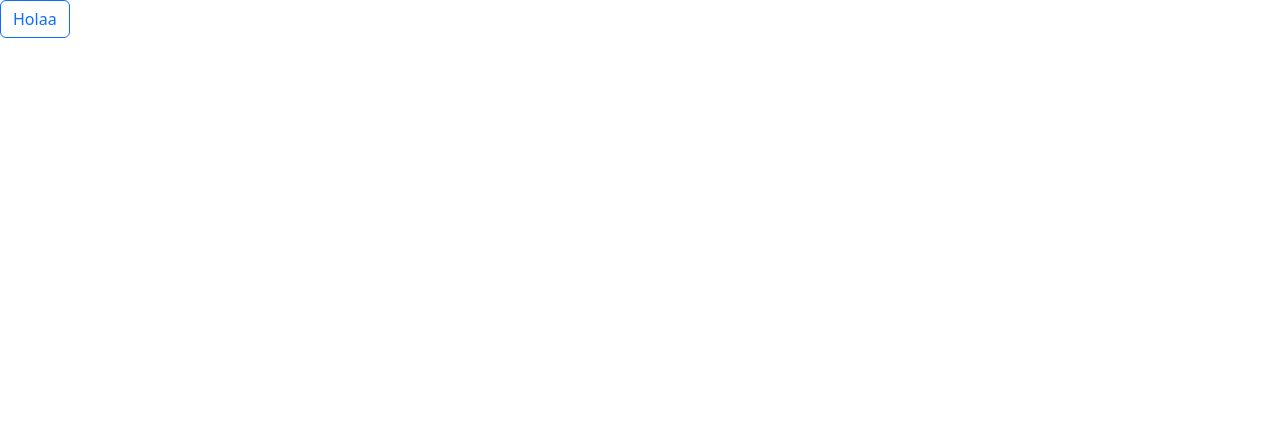
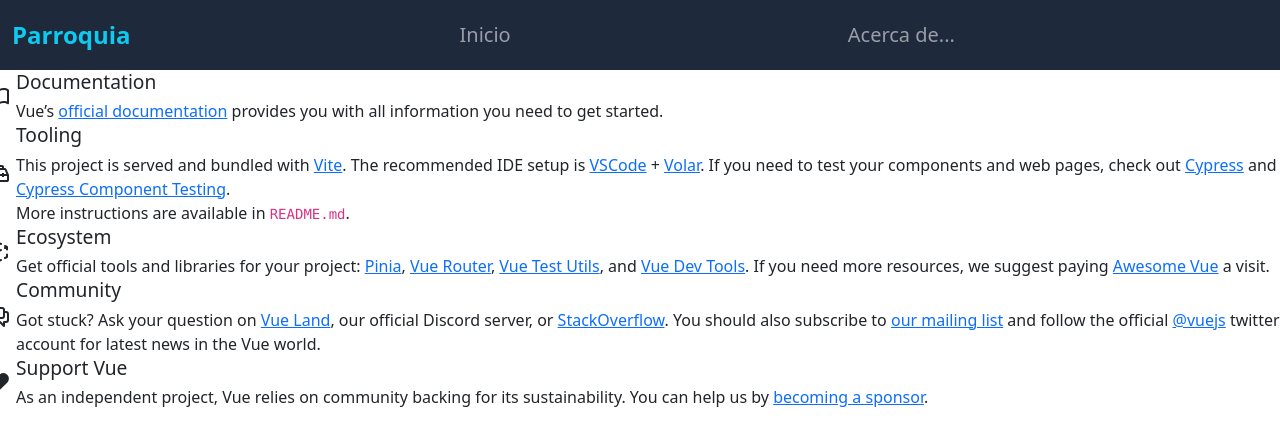
Before and after one commit to WilderGGC/frontend-parroquia, a Vue app: page / in a window 1280 px wide. Shown: the top 446 px of the page. Built offline with nearby package versions, Linux system fonts and the light colour scheme.

Commit message:
Se creó el componente MenuNav.vue y se le agregó a App.vue

```diff
--- a/src/App.vue
+++ b/src/App.vue
@@ -1,11 +1,11 @@
 <script setup>
-/* import { RouterLink, RouterView } from 'vue-router'
-import HelloWorld from './components/HelloWorld.vue' */
+// import { RouterLink, RouterView } from 'vue-router'
+import MenuNav from './components/MenuNav.vue'
 </script>
 
 <template>
   <header>
-    <button class="btn btn-outline-primary">Holaa</button>
+    <MenuNav />
     <!--  <img alt="Vue logo" class="logo" src="@/assets/logo.svg" width="125" height="125" />
 
     <div class="wrapper">
@@ -17,7 +17,7 @@
     </div> -->
   </header>
 
-  <!-- <RouterView /> -->
+  <RouterView />
 </template>
 
 <style scoped></style>
--- /dev/null
+++ b/src/components/MenuNav.vue
@@ -0,0 +1,68 @@
+<template>
+  <div>
+    <!-- menu start -->
+    <nav class="navbar navbar-expand-lg navbar-dark">
+      <!-- nav container start -->
+      <div class="container-fluid">
+        <RouterLink class="navbar-brand text-info fw-semibold fs-4" to="/">Parroquia</RouterLink>
+        <!-- nav button -->
+        <button
+          class="navbar-toggler"
+          type="button"
+          data-bs-toggle="offcanvas"
+          data-bs-target="#menu-lateral"
+        >
+          <span class="navbar-toggler-icon"></span>
+        </button>
+        <!-- offcanvas main container start -->
+        <section class="offcanvas offcanvas-start" id="menu-lateral" tabindex="-1">
+          <div class="offcanvas-header" data-bs-theme="dark">
+            <h5 class="offcanvas-title text-info">Parroquia</h5>
+            <button
+              class="btn-close"
+              type="button"
+              aria-label="Close"
+              data-bs-dismiss="offcanvas"
+            ></button>
+          </div>
+          <div class="offcanvas-body d-flex flex-column justify-content-between px-0">
+            <ul class="navbar-nav fs-5 justify-content-evenly">
+              <li class="nav-item p-3 py-md-1">
+                <RouterLink class="nav-link" to="/"><i class="bi bi-house"></i> Inicio</RouterLink>
+              </li>
+              <li class="nav-item p-3 py-md-1">
+                <RouterLink class="nav-link" to="/about">Acerca de...</RouterLink>
+              </li>
+            </ul>
+            <!-- enalces redes sociales -->
+            <div class="d-lg-none align-self-center">
+              <a href="#"> <i class="bi bi-twitter px-2 text-info fs-2"></i> </a
+              ><a href="#"><i class="bi bi-facebook px-2 text-info fs-2"></i></a
+              ><a href="#"><i class="bi bi-github px-2 text-info fs-2"></i></a
+              ><a href="#"><i class="bi bi-whatsapp px-2 text-info fs-2"></i></a>
+            </div>
+          </div>
+        </section>
+        <!-- offcanvas main container end -->
+      </div>
+    </nav>
+  </div>
+</template>
+<style scoped>
+nav,
+.offcanvas {
+  background-color: #1e293b;
+}
+.navbar-toggler {
+  border: none;
+}
+.navbar-toggler:focus {
+  outline: none;
+  box-shadow: none;
+}
+@media (max-width: 768px) {
+  .navbar-nav > li:hover {
+    background-color: #0dcaf0;
+  }
+}
+</style>
```
